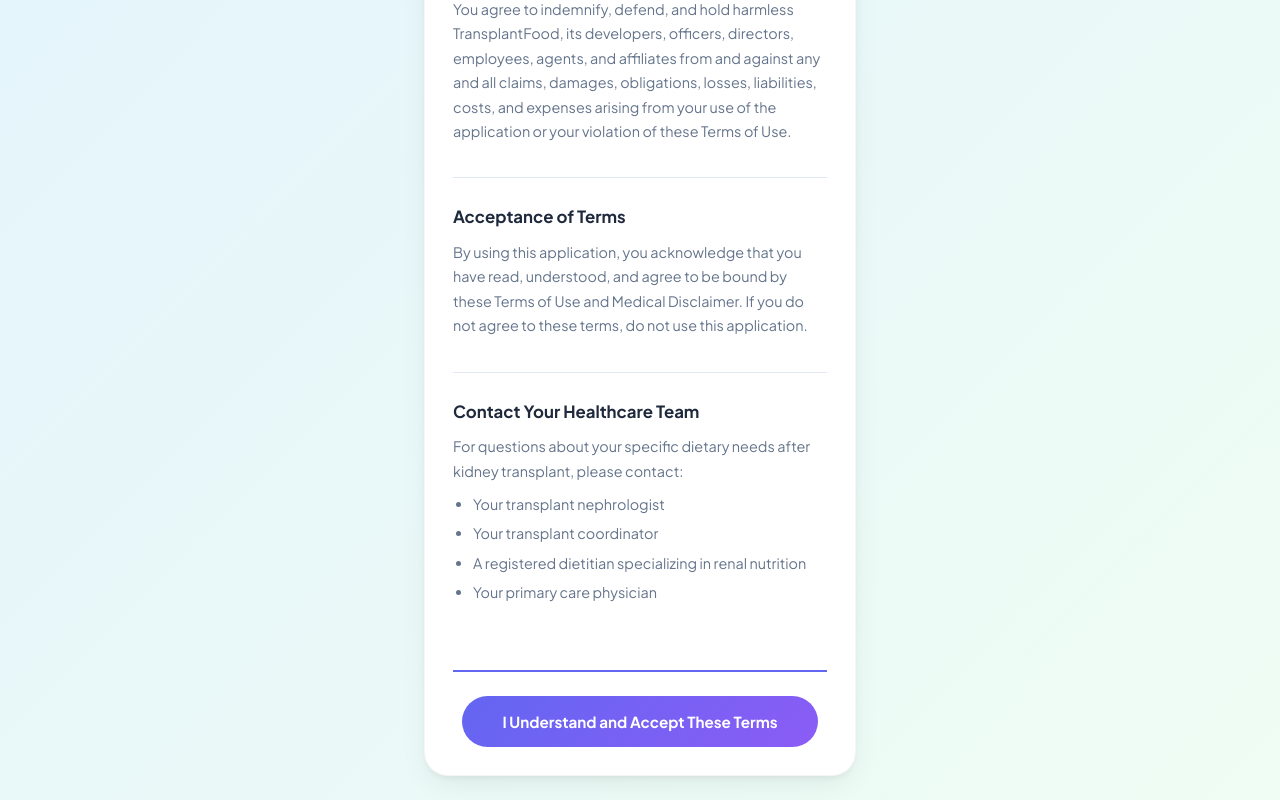
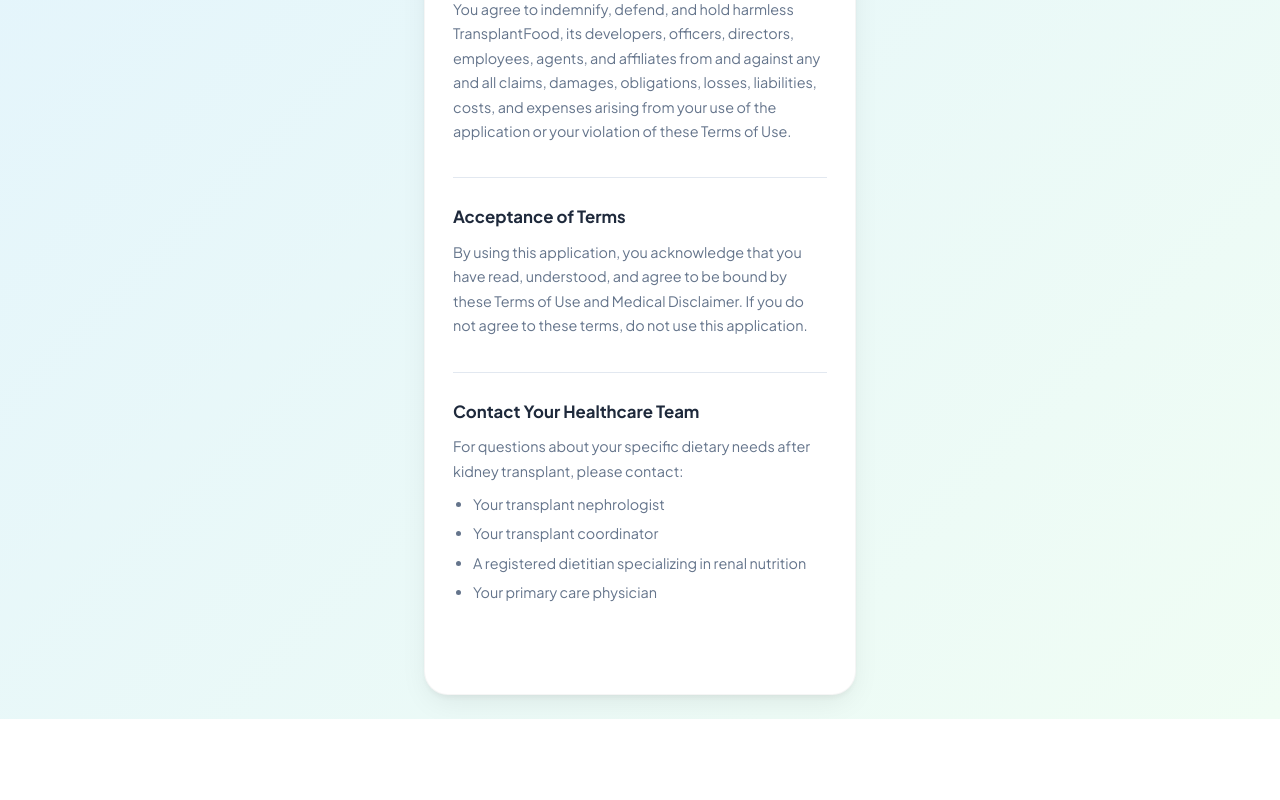
Before and after one commit to ajaurel31-cmyk/Architech-repo, a Next.js app: page /disclaimer in a window 1280 px wide. Shown: the part 3522-4322 px from the top of the page. After the commit the page ends 4241 px from the top, so only its background shows below. Built offline with nearby package versions, Linux system fonts and the light colour scheme.

Commit message:
fix: Remove "I Understand and Accept" button from disclaimer page
https://claude.ai/code/session_01Dd7Y3Qbzvm27zLrRZk1bxY

```diff
--- a/app/disclaimer/page.tsx
+++ b/app/disclaimer/page.tsx
@@ -173,12 +173,6 @@ export default function DisclaimerPage() {
             <li>Your primary care physician</li>
           </ul>
         </section>
-
-        <div className="disclaimer-acknowledgment">
-          <Link href="/" className="acknowledge-btn">
-            I Understand and Accept These Terms
-          </Link>
-        </div>
       </div>
     </main>
   )
```
